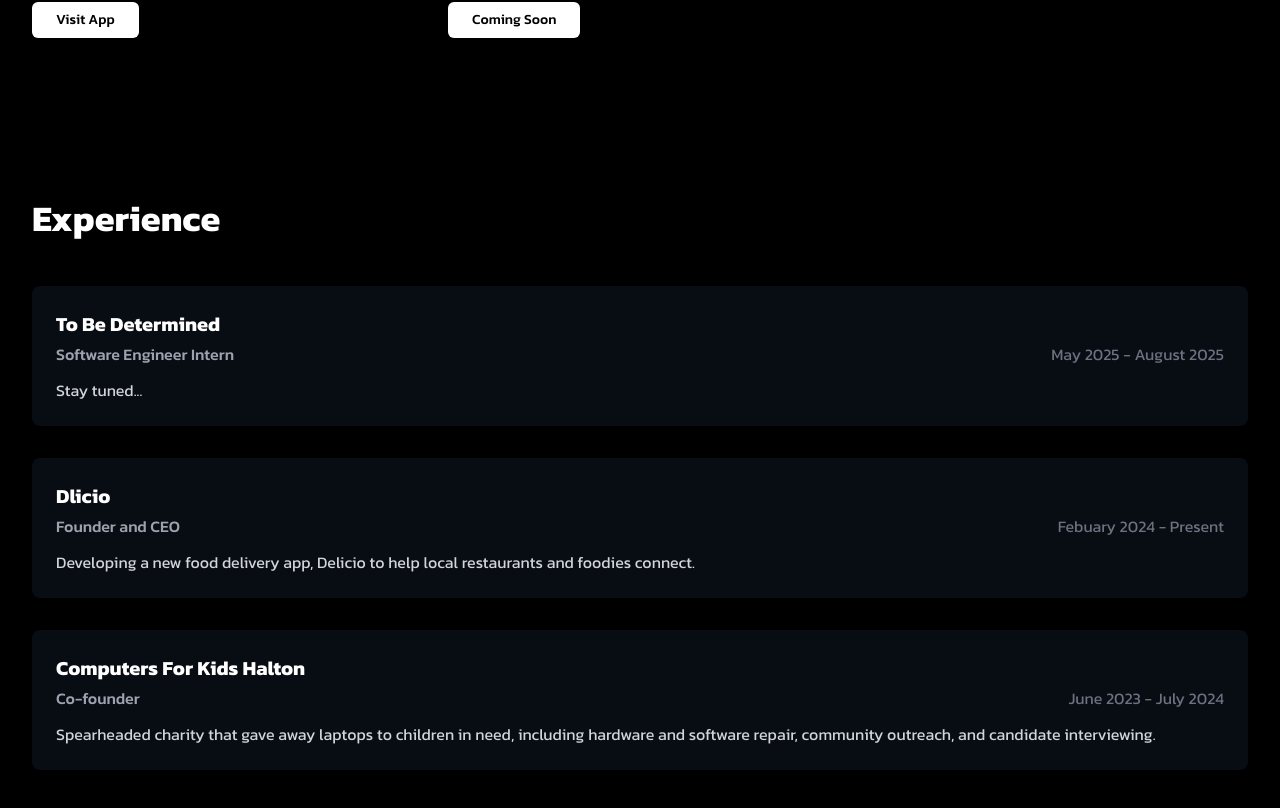
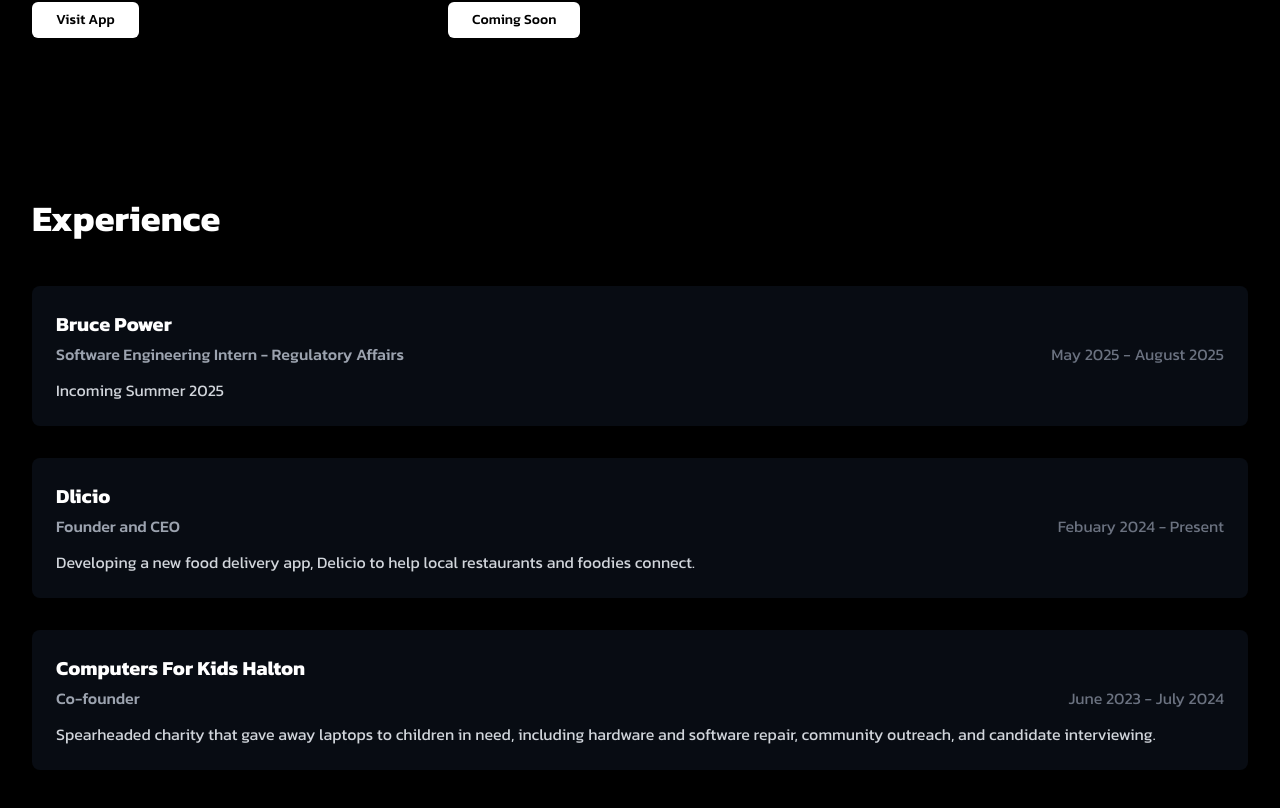
Before and after one commit to Mikop22/mikop22.github.io, a React (Vite) app: page / in a window 1280 px wide. Shown: the part 1757-2565 px from the top of the page. Built offline with nearby package versions, Linux system fonts and the light colour scheme.

Commit message:
Internship

```diff
--- a/src/App.tsx
+++ b/src/App.tsx
@@ -176,11 +176,11 @@ function App() {
 
   const experiences = [
     {
-      company: "To Be Determined",
-      role: "Software Engineer Intern",
+      company: "Bruce Power",
+      role: "Software Engineering Intern - Regulatory Affairs",
       period: "May 2025 - August 2025",
       description:
-        "Stay tuned...",
+        "Incoming Summer 2025",
     },
     {
       company: "Dlicio",
```
